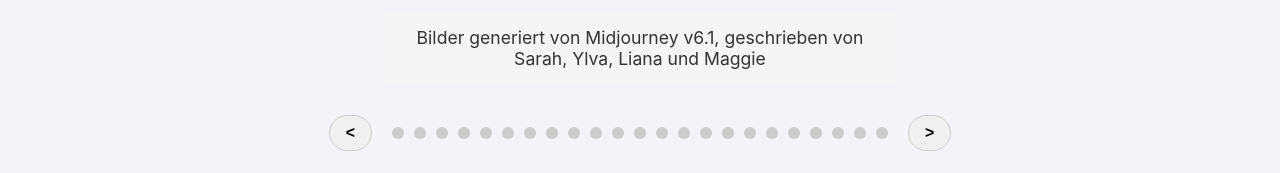
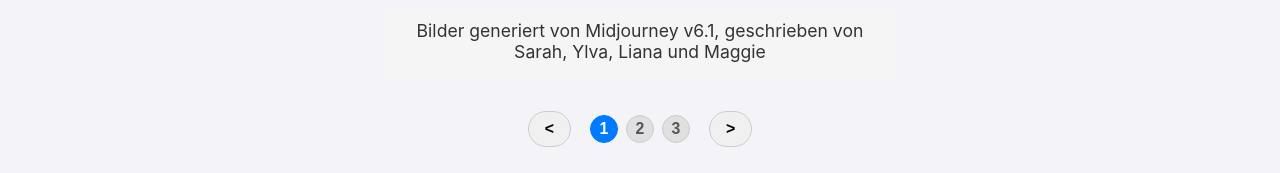
Before and after one commit to hbk-bs/a-generative-graphic-novel-team-slym-shady, a plain HTML site: page index.html in a window 1280 px wide. Shown: the part 627-800 px from the top of the page. Drawn offline with Linux system fonts and the light colour scheme.

Commit message:
not done yet

```diff
--- a/index.js
+++ b/index.js
@@ -21,7 +21,7 @@ document.addEventListener('DOMContentLoaded', () => {
         "„Etwas Wasser wäre schön“, dachte er, als er eine der Flaschen nahm – beinahe hätte er sie fallen lassen.",
         "„Du bist ein...“ – weiter konnte er das Etikett nicht lesen...",
         "...denn es verschwand im nächsten Augenblick...",
-        "und war wieder in seinem normalen Zustand.",
+        "..und war wieder in seinem normalen Zustand.",
         "In Panik ging er zur Kasse, um zu bezahlen, was er kaufen wollte. Er konnte nicht länger hier bleiben.",
         "Und – Nein, das konnte <span class='highlight'>nicht real</span> sein. Er schnappte hörbar nach Luft.",
         "Im Bruchteil einer Sekunde war das Gesicht der Kassiererin wieder normal.",
@@ -43,78 +43,89 @@ document.addEventListener('DOMContentLoaded', () => {
     const imageCaption = document.getElementById('image-caption');
     const prevBtn = document.getElementById('prevBtn');
     const nextBtn = document.getElementById('nextBtn');
-    const prevPreview = document.getElementById('prevPreview');
-    const nextPreview = document.getElementById('nextPreview');
     const mainImageContainer = document.querySelector('.main-image-container');
     const indicatorsContainer = document.getElementById('page-indicators');
 
     // --- FUNCTIONS ---
 
     function updateIndicators() {
-        const buttons = indicatorsContainer.children;
-        for (let i = 0; i < buttons.length; i++) {
-            buttons[i].classList.remove('active');
+        // Clear out the old indicators first
+        indicatorsContainer.innerHTML = '';
+
+        let start, end;
+
+        // Determine the range of indicators to show
+        if (currentIndex === 0) {
+            // If at the beginning, show the first 3
+            start = 0;
+            end = Math.min(2, images.length - 1);
+        } else if (currentIndex === images.length - 1) {
+            // If at the end, show the last 3
+            start = Math.max(0, images.length - 3);
+            end = images.length - 1;
+        } else {
+            // Otherwise, center the current index
+            start = currentIndex - 1;
+            end = currentIndex + 1;
         }
-        buttons[currentIndex].classList.add('active');
+
+        // Create and append the new indicator buttons
+        for (let i = start; i <= end; i++) {
+            const button = document.createElement('button');
+            button.classList.add('indicator-btn');
+            button.dataset.index = i;
+            button.textContent = i + 1; // Add the number
+            if (i === currentIndex) {
+                button.classList.add('active');
+            }
+            indicatorsContainer.appendChild(button);
+        }
     }
 
     function updateContent() {
         galleryImage.src = images[currentIndex];
         imageCaption.innerHTML = texts[currentIndex];
-
-        const prevIndex = (currentIndex === 0) ? images.length - 1 : currentIndex - 1;
-        const nextIndex = (currentIndex === images.length - 1) ? 0 : currentIndex + 1;
-
-        prevPreview.src = images[prevIndex];
-        nextPreview.src = images[nextIndex];
-
-        updateIndicators();
+        updateIndicators(); // Call the new function to redraw indicators
     }
 
     function showNext() {
-        currentIndex = (currentIndex < images.length - 1) ? currentIndex + 1 : 0;
-        updateContent();
+        if (currentIndex < images.length - 1) {
+            currentIndex++;
+            updateContent();
+        }
     }
 
     function showPrev() {
-        currentIndex = (currentIndex > 0) ? currentIndex - 1 : images.length - 1;
-        updateContent();
+        if (currentIndex > 0) {
+            currentIndex--;
+            updateContent();
+        }
     }
 
     function handleIndicatorClick(e) {
+        // Check if a button was clicked inside the container
         if (e.target.classList.contains('indicator-btn')) {
             currentIndex = parseInt(e.target.dataset.index);
             updateContent();
         }
     }
 
-    function handleSwipe() {
-        const swipeDistance = touchEndX - touchStartX;
-        if (swipeDistance > 50) showPrev();
-        if (swipeDistance < -50) showNext();
-    }
-
-    // --- INITIALIZATION ---
-
-    // Create indicator dots
-    images.forEach((_, index) => {
-        const button = document.createElement('button');
-        button.classList.add('indicator-btn');
-        button.dataset.index = index;
-        indicatorsContainer.appendChild(button);
-    });
-
-    // Add event listeners
+    // --- EVENT LISTENERS ---
     prevBtn.addEventListener('click', showPrev);
     nextBtn.addEventListener('click', showNext);
     indicatorsContainer.addEventListener('click', handleIndicatorClick);
 
     // Swipe listeners
     let touchStartX = 0;
-    let touchEndX = 0;
     mainImageContainer.addEventListener('touchstart', e => { touchStartX = e.changedTouches[0].screenX; }, { passive: true });
-    mainImageContainer.addEventListener('touchend', e => { touchEndX = e.changedTouches[0].screenX; handleSwipe(); });
+    mainImageContainer.addEventListener('touchend', e => {
+        const touchEndX = e.changedTouches[0].screenX;
+        if (touchEndX < touchStartX - 50) showNext();
+        if (touchEndX > touchStartX + 50) showPrev();
+    });
 
-    // Load the first image and set the first indicator
+    // --- INITIALIZATION ---
+    // No need to create all indicators here anymore.
+    // Just call updateContent() which will create the first set.
     updateContent();
 });
--- a/style.css
+++ b/style.css
@@ -240,27 +240,39 @@ h1 {
     padding: 15px 0;
 }
 
-/* Individual indicator dot style */
+/* Updated style for the numbered indicators */
 .indicator-btn {
-    height: 12px;
-    width: 12px;
-    margin: 0 5px;
-    background-color: #ccc;
-    border-radius: 50%;
-    display: inline-block;
-    border: none;
+    /* Remove circular styling */
+    height: 28px;
+    width: 28px;
+    margin: 0 4px;
+    background-color: #e0e0e0;
+    border-radius: 16px; /* Use a subtle rounded corner */
+
+    /* Text and layout styles */
+    display: inline-flex; /* Use flexbox for easy centering */
+    justify-content: center;
+    align-items: center;
+    font-size: 0.9rem;
+    font-weight: bold;
+    color: #555;
+
+    /* Other properties */
+    border: 1px solid #ccc;
     cursor: pointer;
     padding: 0;
-    transition: background-color 0.3s ease;
+    transition: background-color 0.3s ease, color 0.3s ease;
 }
 
 .indicator-btn:hover {
-    background-color: #aaa;
+    background-color: #ccc;
 }
 
-/* Style for the currently active dot */
+/* Style for the currently active number */
 .indicator-btn.active {
-    background-color: #007aff; /* You can change this to match your theme */
+    background-color: #007aff;
+    color: white;
+    border-color: #007aff;
 }
 
 .highlight {
```
